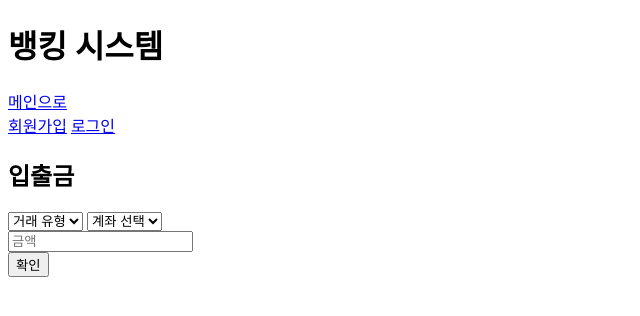
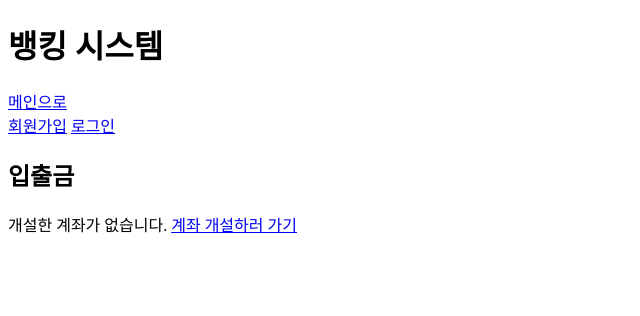
Before and after one commit to tasueom/20251002-banking-system-flask, a Flask app: template templates/transaction.html in a window 1280 px wide. Shown: the top 316 px of the page, without its empty margins (0-640 px from the left). Run offline with Flask 3, Linux system fonts and the light colour scheme; the template is opened without the code that fills it, so the values that code supplies are empty.

Commit message:
feat: 계좌가 없는 상태에서 입출금 메뉴에 접근하면 계좌 개설 링크 표시

```diff
--- a/templates/transaction.html
+++ b/templates/transaction.html
@@ -4,6 +4,7 @@
 
 {% block content %}
 <h2>입출금</h2>
+{% if accs %}
 <form method="post">
     <select name="trans_type" required>
         <option value="" disabled selected>거래 유형</option>
@@ -19,4 +20,7 @@
     <input type="number" name="amount" required placeholder="금액"><br>
     <button type="submit">확인</button>
 </form>
+{% else %}
+<p>개설한 계좌가 없습니다. <a href="{{url_for('create_acc')}}">계좌 개설하러 가기</a></p>
+{% endif %}
 {% endblock %}
```
